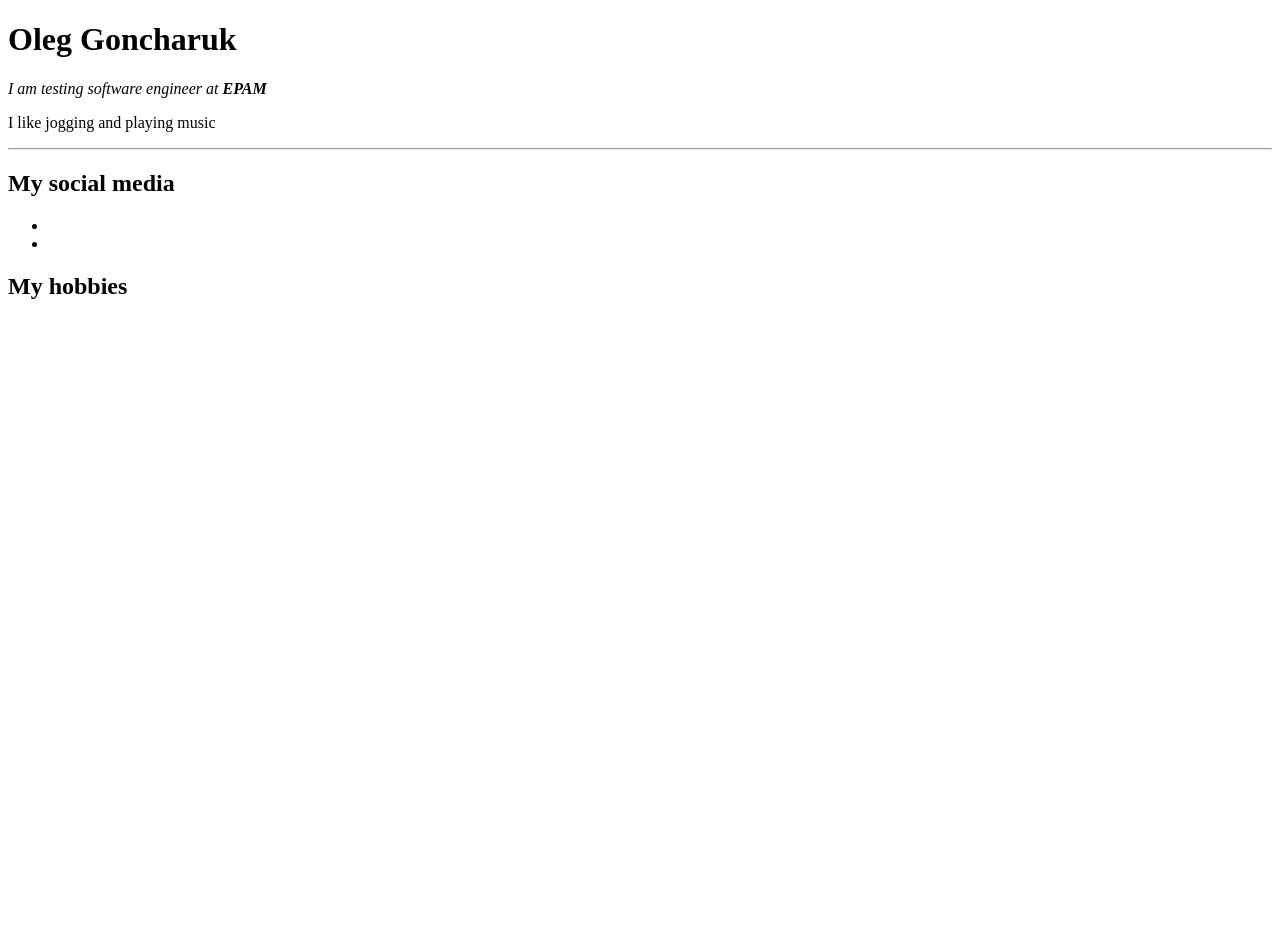
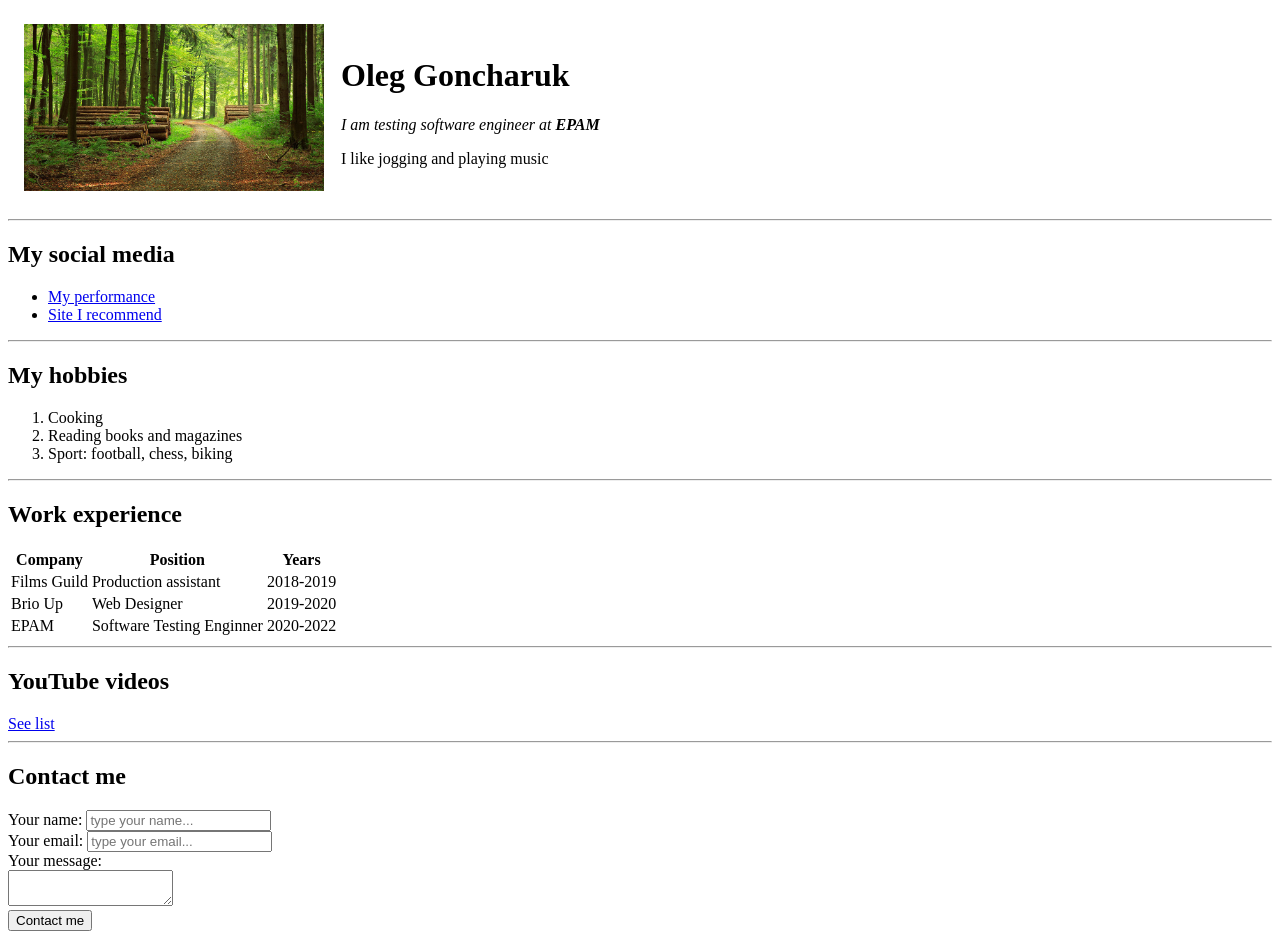
Before and after one commit to OlegGoncharuk/PureHTML, a plain HTML site: page index.html in a window 1280 px wide. Before the commit the page ends 800 px from the top, so only its background shows below. Drawn offline with Linux system fonts and the light colour scheme.

Commit message:
Add files via upload
Adding more files

```diff
--- a/index.html
+++ b/index.html
@@ -5,18 +5,84 @@
     <title>Oleg Goncharuk</title>
 </head>
 <body>
-    <h1>Oleg Goncharuk</h1>
-    <p><em>I am testing software engineer at <strong>EPAM</strong></em></p>
-    <p>I like jogging and playing music</p>
+    <table cellspacing="15">
+        <tr>
+            <td>
+                <img src="forest.jpg" width="300" alt="Here is the photo of the forest"/>
+            </td>
+            <td>
+                <h1>Oleg Goncharuk</h1>
+                <p><em>I am testing software engineer at <strong>EPAM</strong></em></p>
+                <p>I like jogging and playing music</p>
+            </td>
+        </tr>
+    </table>
 
     <hr>
 
     <h2>My social media</h2>
     <ul>
-        <li></li>
-        <li></li>
+        <li><a href="https://www.youtube.com/watch?v=rGn0jov2rj0"target="_blank">My performance</a></li>
+        <li><a href="https://developer.mozilla.org/"target='_blank'>Site I recommend</a></li>
     </ul>
+    <hr>
+    <h2>My hobbies</h2>
+    <ol>
+        <li>Cooking</li>
+        <li>Reading books and magazines</li>
+        <li>Sport: football, chess, biking </li>
+    </ol>
+    <hr>
+    <h2>Work experience</h2>
+    <table>
+        <tr>
+            <th>Company</th>
+            <th>Position</th>
+            <th>Years</th>
+        </tr>
+        <tr>
+            <td>Films Guild</td>
+            <td>Production assistant</td>
+            <td>2018-2019</td>
+        </tr>
+        <tr>
+            <td>Brio Up</td>
+            <td>Web Designer</td>
+            <td>2019-2020</td>
+        </tr>
+        <tr>
+            <td>EPAM</td>
+            <td>Software Testing Enginner</td>
+            <td>2020-2022</td>
+        </tr>
+    </table>
 
-    <h2>My hobbies</h2>
+    <hr>
+    <h2>YouTube videos</h2>
+    <a target="_blank" href="youtube.html">See list</a>
+
+    <hr>
+    <h2>Contact me</h2>
+
+    <form action="/">
+        <label for="name">Your name:</label>
+        <input type="text" id="name" placeholder="type your name...">
+
+        <br>
+
+        <label for="email">Your email:</label>
+        <input type="email" id="email" placeholder="type your email...">
+
+        <br>
+
+        <label for="text">Your message:</label>
+        <br>
+        <textarea name="text" id="text" cols="18" rows="2"></textarea>
+
+        <br>
+
+        <input type="submit" value="Contact me">
+    </form>
+
 </body>
 </html>
```
Also changed, not shown: youtube.html (added, +12 -0 lines), forest.jpg (added).
